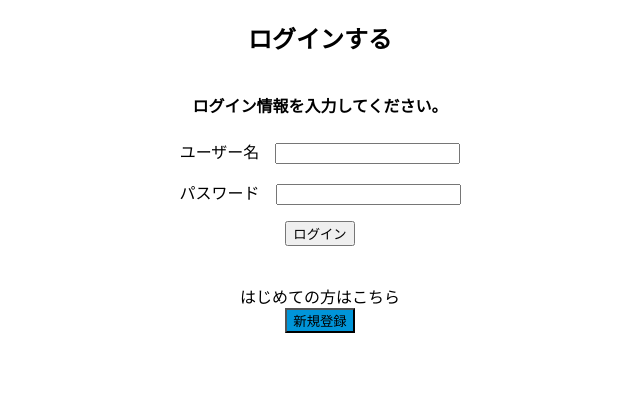
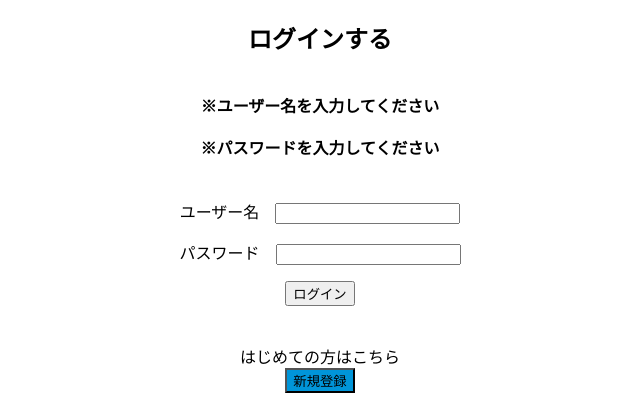
Before and after one commit to Gomenii/board, a PHP site: page /board/login.php in a window 1280 px wide. Shown: the part 46-466 px from the top of the page, without its empty margins (320-960 px from the left). Run offline with PHP 8.4, Linux system fonts and the light colour scheme.

Commit message:
Improve: エラー処理

```diff
--- a/login.php
+++ b/login.php
@@ -15,25 +15,18 @@ require_once('fanctions.php');
 // echo var_dump($_SERVER['HTTP_HOST']);
 // echo var_dump($_SERVER['HTTP_REFERER']);
 // echo var_dump(strpos($_SERVER['HTTP_REFERER'], $_SERVER['HTTP_HOST']));
-?>
 
-<?php
-if (empty($_POST['name']) && empty($_POST['pass'])) {
-    $error = 'ログイン情報を入力してください。';
+
+if (empty($_POST['name'])) {
+    $errors[] = '※ユーザー名を入力してください';
 }
 
-if (empty($_POST['name']) && !empty($_POST['pass'])) {
-    $error = '※ユーザー名が入力されていません。';
+if (empty($_POST['pass'])) {
+    $errors[] = '※パスワードを入力してください';
 }
 
-if (!empty($_POST['name']) && empty($_POST['pass'])) {
-    $error = '※パスワードが入力されていません。';
-}
-
-$postInput = !empty($_POST['name']) && !empty($_POST['pass']);
-
 // 入力されたユーザー名でDBの検索を実行。データ（id, name, password, created, modified）を取得
-if ($postInput) {
+if (!empty($_POST['name']) && !empty($_POST['pass'])) {
     $name = $_POST['name'];
     $stmt = $dbh->prepare('SELECT * FROM users WHERE name = :name');
     $stmt->bindValue(':name', $name, PDO::PARAM_STR);
@@ -45,17 +38,16 @@ if (isset($res)) {
     if ($res) {
         $data = $stmt->fetch(PDO::FETCH_ASSOC);
     } else {
-        $error = '※サーバーエラーのためしばらくお待ちいただいてから、再度ログインしてください。';
+        $errors[] = '※サーバーエラーのためしばらくお待ちいただいてから、再度ログインしてください。';
     }
 }
 
-// DBの検索結果がなかった場合、その旨を表示。
 // DBの検索結果があった場合は、入力されたパスワードがDBのハッシュ化されたパスワードと一致するか確認
 if (isset($data)) {
-    if ($data == false) {
-        $error = '※ユーザー名が違うか、登録されていません。';
+    if ($data !== false) {
+        $passMatch = password_verify($_POST['pass'], $data['password']);
     } else {
-        $passMatch = password_verify($_POST['pass'], $data['password']);
+        $errors[] = '※ユーザー名が違うか、登録されていません。';
     }
 }
 
@@ -65,18 +57,9 @@ if (isset($passMatch)) {
         header('Location: toppage.php');
         exit();
     } else {
-        $error = '※パスワードが違います。';
+        $errors[] = '※パスワードが違います。';
     }
 }
-
-// if (strpos($_SERVER['HTTP_REFERER'], 'thread') !== false) {
-//     $http_r = $_SERVER['HTTP_REFERER'];
-//     header('location: $http_r');
-// } else {
-//     echo strpos($_SERVER['HTTP_REFERER'], 'thread');
-//     header('Location: toppage.php');
-// }
-
 ?>
 
 <!DOCTYPE html>
@@ -103,7 +86,9 @@ if (isset($passMatch)) {
 
     <div class="main">
         <form action="" method="POST" class="login">
-            <h4><?php echo $error; ?></h4>
+            <h4><?php foreach ($errors as $error) {
+                    echo $error . '<br>' . '<br>';
+                } ?></h4>
             <p>ユーザー名　<input type="text" name="name" value="<?php if (isset($_POST['name'])) {
                                                                 htmlsc($_POST['name']);
                                                             } ?>"></p>
```
